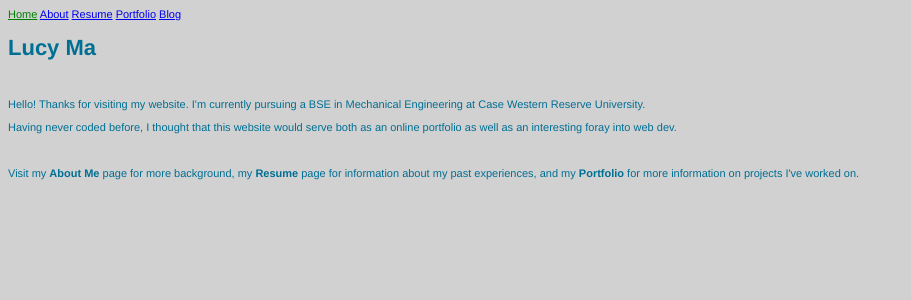
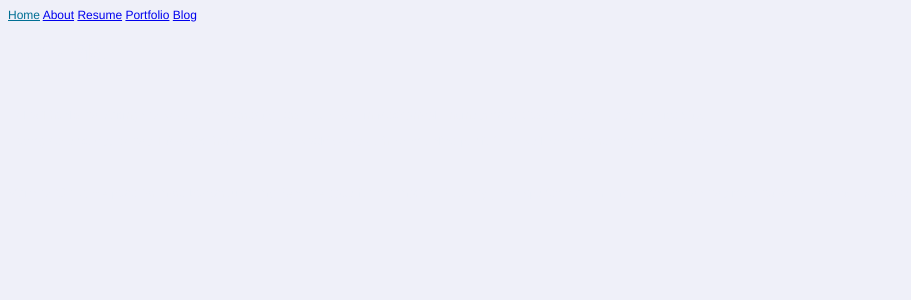
Before and after one commit to lucyttma/lucyttma.github.io, a Jekyll site: the page built from index.html, in a window 1280 px wide. Shown: the top 300 px of the page, without its empty margins (0-911 px from the left). Built offline with Jekyll 4.4.1, drawn with Linux system fonts in a browser that asks for light colours.

Commit message:
Update main.scss

```diff
--- a/_sass/main.scss
+++ b/_sass/main.scss
@@ -1,10 +1,10 @@
 .current {
-  color: green;
+  color: #006f94;
 }
 
 body {
-   background-color: #d1d1d1;
+   background-color: #eff0f9;
    font-family: 'Gibson', 'Helvetica', 'sans-serif';
-   font-size: 11px;
-   color: #006f94;
+   font-size: 12px;
+   color: #eff0f9;
 }
```
